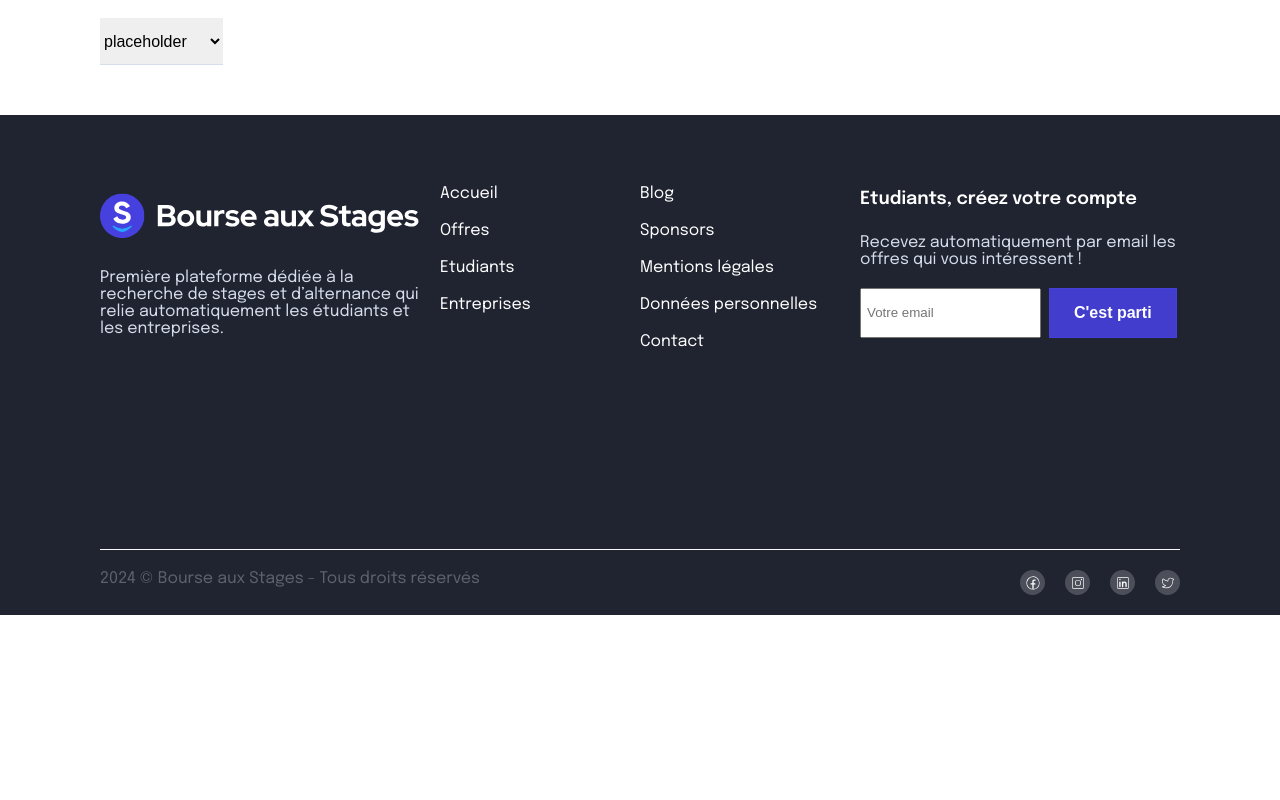
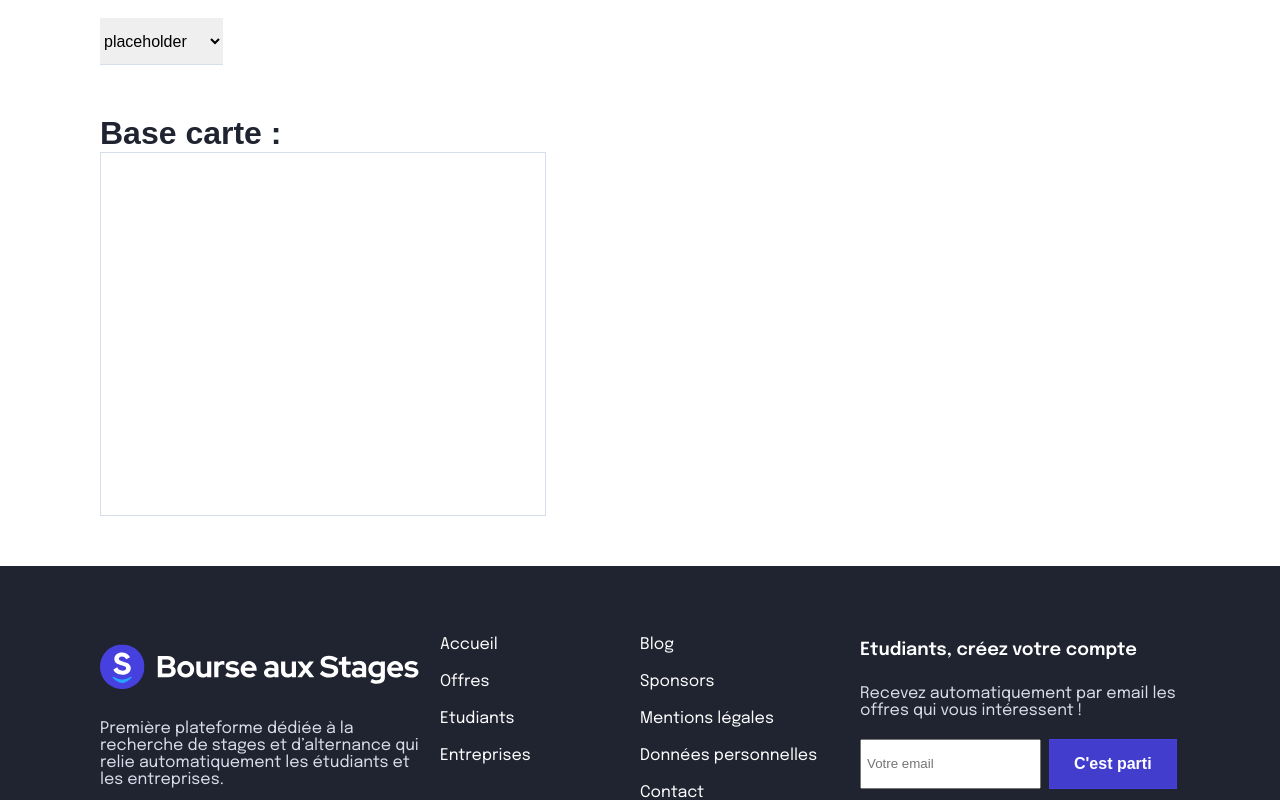
Before and after one commit to Fan2Shrek/BourseAuStage-front, a React (Create React App) app: page /ui-example in a window 1280 px wide. Shown: the part 1830-2630 px from the top of the page. Before the commit the page ends 2445 px from the top, so only its background shows below. Built offline with nearby package versions, Linux system fonts and the light colour scheme.

Commit message:
add card

```diff
--- /dev/null
+++ b/src/components/ui/atoms/Card/card.scss
@@ -0,0 +1,6 @@
+.card{
+    width: 446px;
+    height: 364px;
+    padding: 24px;
+    border: 1px solid var(--color-grey);
+}
--- /dev/null
+++ b/src/components/ui/atoms/Card/index.js
@@ -0,0 +1,10 @@
+import './card.scss';
+
+const Card = () => {
+    return (
+        <div className={'card'}>
+        </div>
+    );
+};
+
+export default Card;
--- a/src/pages/UiExample/index.js
+++ b/src/pages/UiExample/index.js
@@ -11,6 +11,7 @@ import Loader from '../../components/ui/atoms/Loader';
 import Input from '../../components/ui/atoms/Input';
 import ProgressBar from '../../components/ui/atoms/ProgressBar';
 import Select from '../../components/ui/atoms/Select';
+import Card from '../../components/ui/atoms/Card';
 
 const UiExample = () => {
     const exampleMainButtons = useMemo(() => [
@@ -285,6 +286,13 @@ const UiExample = () => {
                 }}
             />
         </Container>
+
+        <Container inline className={styles.section}>
+
+            <h2>Base carte :</h2>
+
+            <Card />
+        </Container>
     </Container>
 }
 
```
